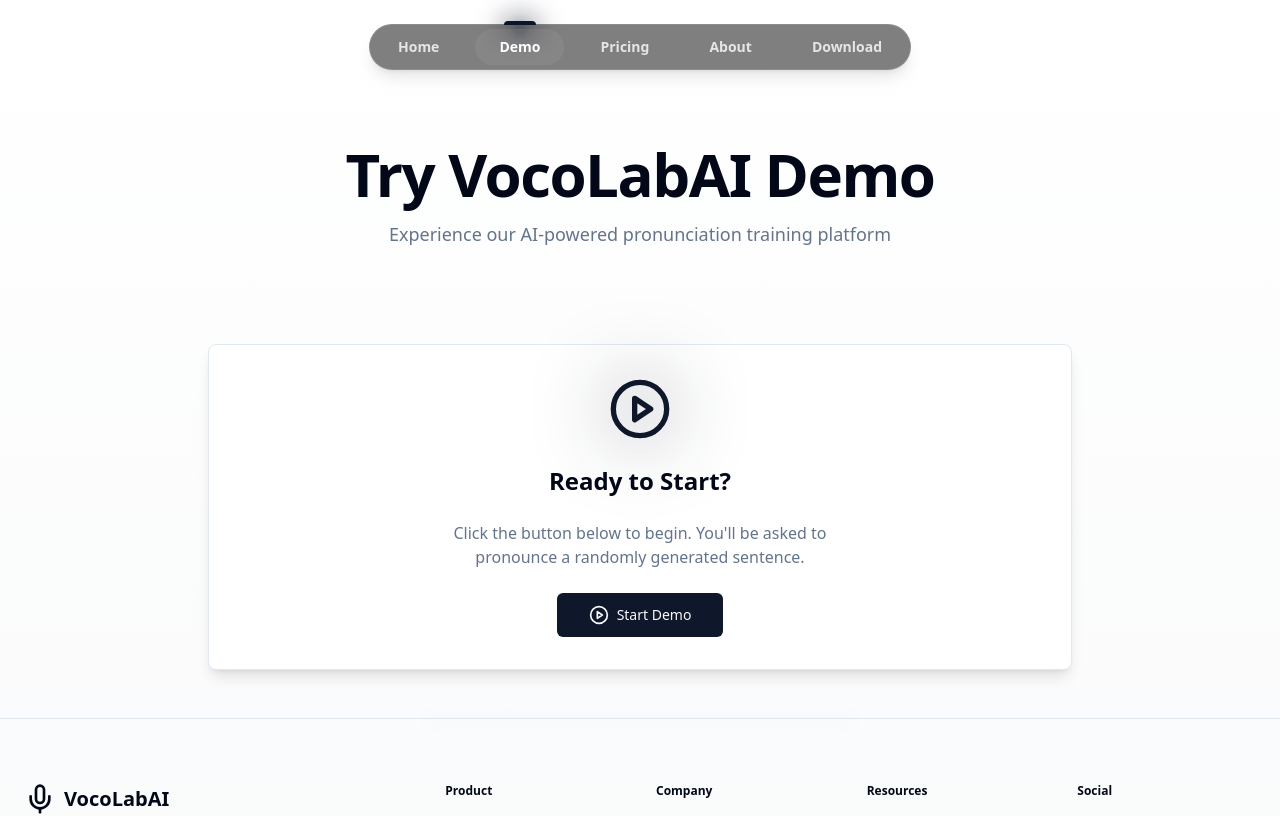
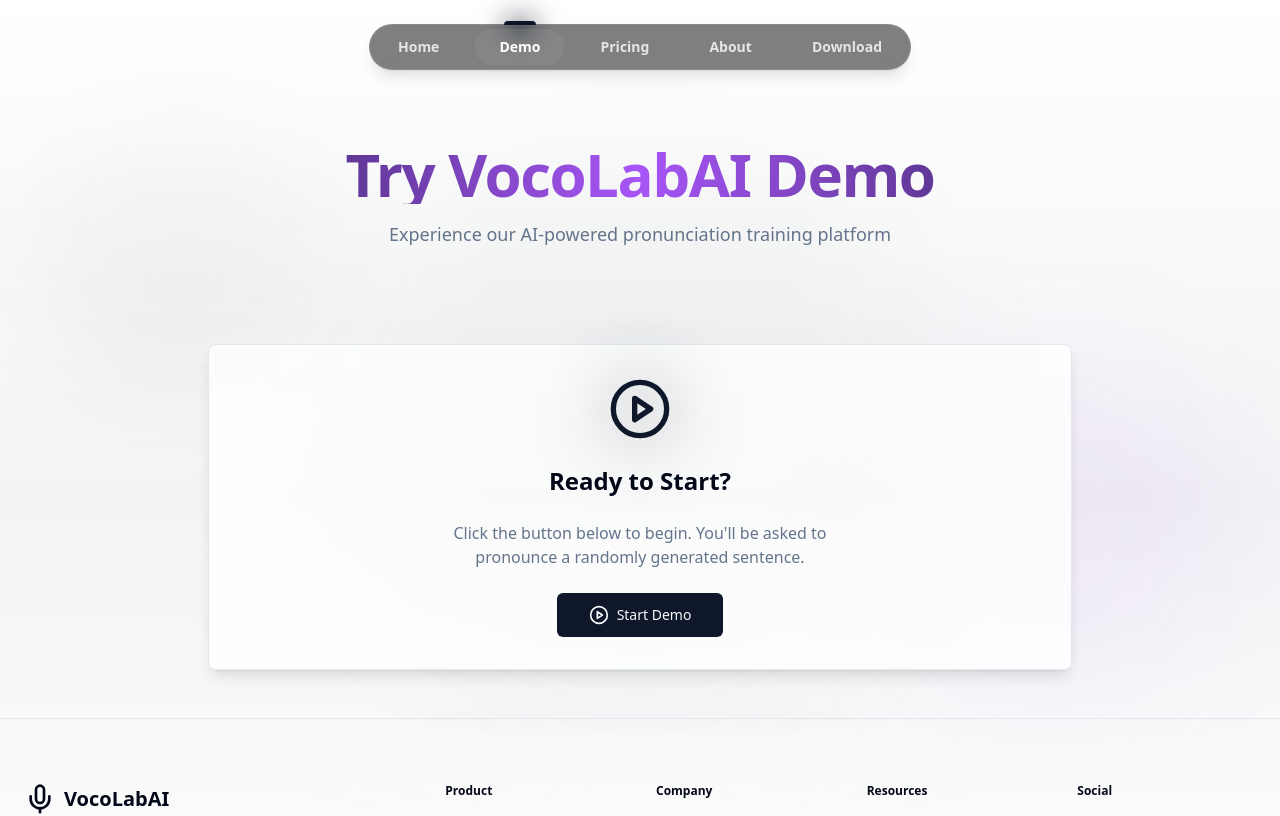
Before and after one commit to Victor-Xu99/VocoLabAI, a Next.js app in the folder frontend/: page /demo in a window 1280 px wide. Shown: the top 816 px of the page. Built offline with nearby package versions, Linux system fonts and the light colour scheme.

Commit message:
sight revamp of demo page

```diff
--- a/frontend/app/demo/page.tsx
+++ b/frontend/app/demo/page.tsx
@@ -493,11 +493,19 @@
   };
 
   return (
-    <main className="min-h-screen bg-gradient-to-b from-white to-gray-50 dark:from-gray-950 dark:to-gray-900">
+    <main className="min-h-screen bg-gradient-to-b from-background via-primary/5 to-background">
       <NavBar />
+
+      {/* Decorative background elements */}
+      <div className="fixed inset-0 -z-10 overflow-hidden pointer-events-none">
+        <div className="absolute top-20 left-10 w-72 h-72 bg-primary/10 rounded-full blur-3xl animate-pulse" />
+        <div className="absolute bottom-20 right-10 w-96 h-96 bg-purple-500/10 rounded-full blur-3xl animate-pulse" style={{ animationDelay: '1s' }} />
+        <div className="absolute top-1/2 left-1/2 -translate-x-1/2 -translate-y-1/2 w-[600px] h-[600px] bg-primary/5 rounded-full blur-3xl" />
+      </div>
+
       <div className="pt-24">
         <div className="text-center py-12 px-4">
-          <h1 className="text-4xl md:text-5xl lg:text-6xl font-bold tracking-tight mb-4">
+          <h1 className="text-4xl md:text-5xl lg:text-6xl font-bold tracking-tight mb-4 bg-gradient-to-r from-primary via-purple-500 to-primary bg-clip-text text-transparent">
             Try VocoLabAI Demo
           </h1>
           <p className="text-lg text-muted-foreground max-w-2xl mx-auto">
@@ -505,7 +513,7 @@
           </p>
         </div>
         <div className="container mx-auto px-4 py-12 max-w-4xl">
-          <div className="bg-card border border-border rounded-lg p-8 shadow-lg">
+          <div className="bg-card/80 backdrop-blur-sm border border-border rounded-lg p-8 shadow-lg">
             {state === "idle" && (
               <div className="flex flex-col items-center justify-center space-y-6">
                 <div className="relative">
```
